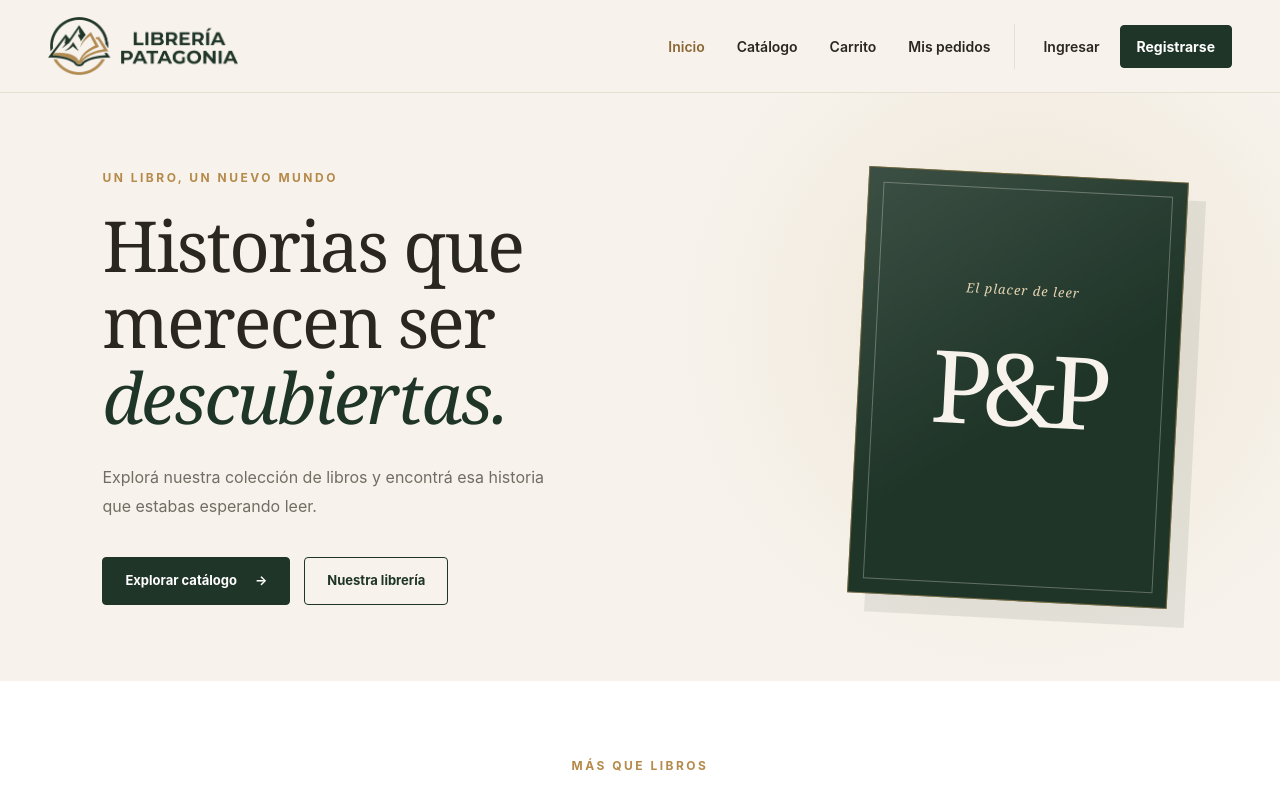
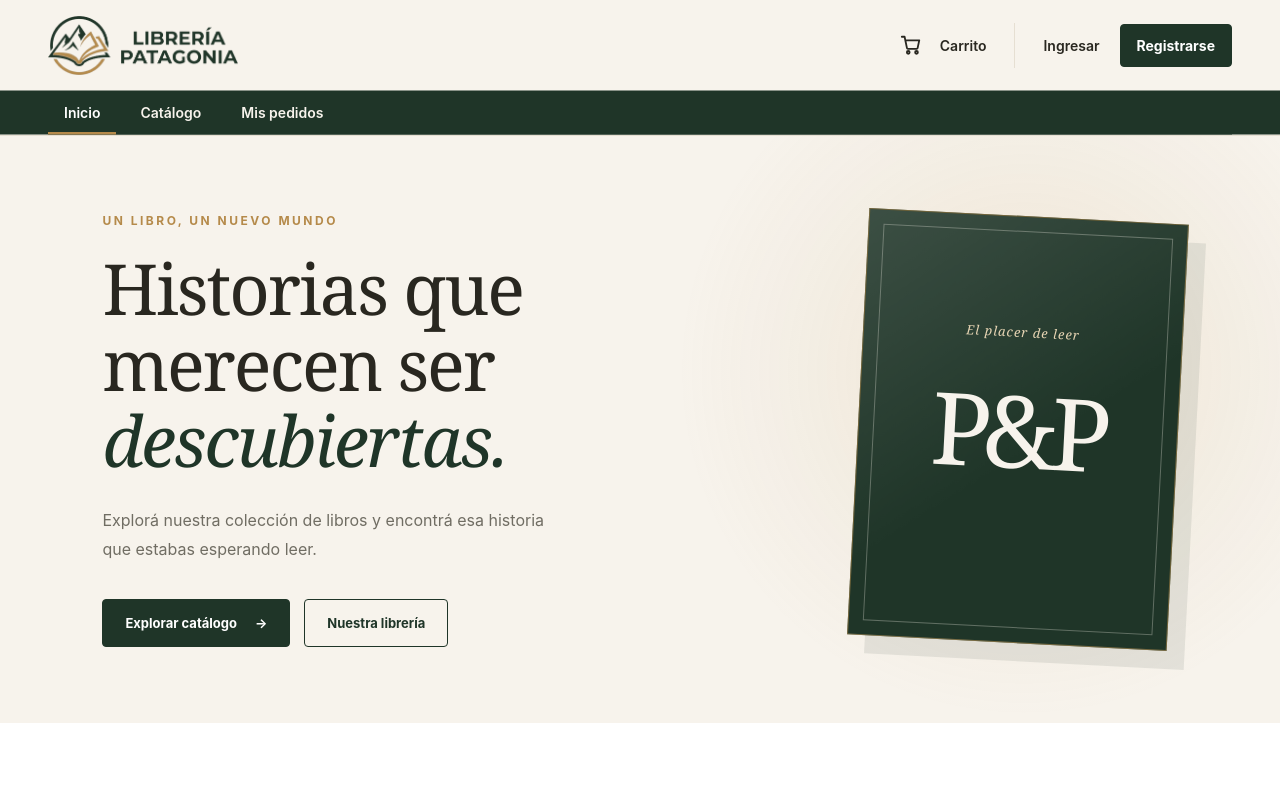
Before and after one commit to jpatriciomaydana/Proyecto-M5-Juan-patricio-Maydana-FT77, a React (Vite) app: page / in a window 1280 px wide. Shown: the top 798 px of the page. Built offline with nearby package versions, Linux system fonts and the light colour scheme; no server answers.

Commit message:
feat: agrega CartLink con insignia y reorganiza el Navbar en barra superior y subnavegación

```diff
--- /dev/null
+++ b/src/components/cart/CartLink.css
@@ -0,0 +1,68 @@
+/* ========================================
+   ENLACE AL CARRITO (NAVBAR) — MOBILE FIRST
+   Celular y tablet: solo icono con insignia.
+   ======================================== */
+
+.navbar__link.cart-link {
+    display: flex;
+    align-items: center;
+    justify-content: center;
+    gap: 18px;
+    min-width: 44px;
+    min-height: 44px;
+    padding: 0;
+}
+
+.cart-link__icon {
+    position: relative;
+    display: inline-flex;
+}
+
+/* Insignia sobre la esquina superior derecha del icono */
+.cart-link__count {
+    position: absolute;
+    top: -9px;
+    right: -12px;
+    box-sizing: border-box;
+    min-width: 20px;
+    height: 20px;
+    padding: 0 4px;
+    border: 2px solid #f7f3ec;
+    border-radius: 10px;
+    background: #8c6734;
+    color: #ffffff;
+    font-size: 11px;
+    font-weight: 700;
+    line-height: 16px;
+    text-align: center;
+}
+
+/* El texto queda solo para lectores de pantalla */
+.cart-link__text {
+    position: absolute;
+    width: 1px;
+    height: 1px;
+    overflow: hidden;
+    clip-path: inset(50%);
+    white-space: nowrap;
+}
+
+/* ========================================
+   ESCRITORIO — desde 1024 px: icono y texto
+   ======================================== */
+
+@media (min-width: 1024px) {
+    .navbar__link.cart-link {
+        justify-content: flex-start;
+        min-width: 0;
+        padding: 12px 8px;
+    }
+
+    .cart-link__text {
+        position: static;
+        width: auto;
+        height: auto;
+        overflow: visible;
+        clip-path: none;
+    }
+}
--- /dev/null
+++ b/src/components/cart/CartLink.tsx
@@ -0,0 +1,41 @@
+import type { JSX } from "react";
+import { NavLink } from "react-router-dom";
+
+import { useCart } from "../../hooks/useCart";
+import { CartIcon } from "../common/Icons";
+import "./CartLink.css";
+
+interface CartLinkProps {
+    onNavigate?: () => void;
+}
+
+function CartLink({ onNavigate }: CartLinkProps): JSX.Element {
+    const { itemCount } = useCart();
+
+    const countText = itemCount > 99 ? "99+" : String(itemCount);
+    const label =
+        itemCount === 0
+            ? "Carrito"
+            : `Carrito, ${itemCount} ${itemCount === 1 ? "producto" : "productos"}`;
+
+    return (
+        <NavLink
+            to="/carrito"
+            className="navbar__link cart-link"
+            aria-label={label}
+            onClick={onNavigate}
+        >
+            <span className="cart-link__icon">
+                <CartIcon size={22} />
+                {itemCount > 0 && (
+                    <span className="cart-link__count" aria-hidden="true">
+                        {countText}
+                    </span>
+                )}
+            </span>
+            <span className="cart-link__text">Carrito</span>
+        </NavLink>
+    );
+}
+
+export default CartLink;
--- a/src/components/layout/Navbar.css
+++ b/src/components/layout/Navbar.css
@@ -31,6 +31,14 @@
     max-width: 145px;
     max-height: 50px;
     object-fit: contain;
+}
+
+/* Acciones de la barra superior: carrito y botón del menú */
+
+.navbar__actions {
+    display: flex;
+    align-items: center;
+    gap: 8px;
 }
 
 /* Botón del menú móvil */
@@ -75,6 +83,31 @@
 .navbar__menu--open {
     display: flex;
 }
+
+/* Subnavegación: Inicio, Catálogo, Mis pedidos, Admin */
+
+.subnav {
+    display: flex;
+    flex-direction: column;
+    gap: 4px;
+}
+
+.subnav__link {
+    display: block;
+    padding: 12px 8px;
+    color: #292720;
+    font-size: 14px;
+    font-weight: 600;
+    text-decoration: none;
+    transition: color 0.2s ease;
+}
+
+.subnav__link:hover,
+.subnav__link.active {
+    color: #8c6734;
+}
+
+/* Enlaces sueltos del menú (Ingresar, carrito) */
 
 .navbar__link {
     display: block;
@@ -159,6 +192,7 @@
 
 /* ========================================
    TABLET — desde 768 px
+   (sigue con menú hamburguesa; solo más espacio)
    ======================================== */
 
 @media (min-width: 768px) {
@@ -171,42 +205,71 @@
         max-width: 165px;
         max-height: 54px;
     }
+}
+
+/* ========================================
+   ESCRITORIO — desde 1024 px
+   Fila 1: logo, carrito y cuenta.
+   Fila 2: franja verde con la subnavegación.
+   ======================================== */
+
+@media (min-width: 1024px) {
+    .navbar {
+        display: grid;
+        grid-template-columns: auto 1fr auto auto;
+        align-items: center;
+        max-width: 1440px;
+        min-height: 0;
+        margin: 0 auto;
+        padding: 16px 48px 0;
+        gap: 0 20px;
+    }
+
+    .navbar__brand {
+        grid-column: 1;
+        grid-row: 1;
+    }
+
+    .navbar__logo {
+        max-width: 190px;
+        max-height: 60px;
+    }
+
+    .navbar__actions {
+        grid-column: 3;
+        grid-row: 1;
+    }
 
     .navbar__toggle {
         display: none;
     }
 
+    /* El menú deja de ser una caja: sus hijos entran en la grilla */
     .navbar__menu {
-        position: static;
-        display: flex;
-        flex-direction: row;
-        align-items: center;
-        gap: 8px;
-        padding: 0;
-        border: 0;
-        box-shadow: none;
-    }
-
-    .navbar__link {
-        padding: 10px 8px;
-        white-space: nowrap;
+        display: contents;
     }
 
     .navbar__account {
+        grid-column: 4;
+        grid-row: 1;
         flex-direction: row;
         align-items: center;
-        gap: 8px;
-        padding: 0 0 0 12px;
+        gap: 12px;
+        padding: 0 0 0 20px;
         border-top: 0;
         border-left: 1px solid #e6dfd2;
     }
 
-    .navbar__register {
-        min-height: 40px;
-        padding: 8px 12px;
+    .navbar__link {
+        padding: 12px 8px;
         white-space: nowrap;
     }
 
+    .navbar__register {
+        min-height: 40px;
+        padding: 10px 16px;
+        white-space: nowrap;
+    }
 
     .navbar__greeting {
         max-width: 200px;
@@ -218,42 +281,40 @@
         padding: 8px 12px;
         white-space: nowrap;
     }
-}
 
-/* ========================================
-   ESCRITORIO — desde 1024 px
-   ======================================== */
-
-@media (min-width: 1024px) {
-    .navbar {
-        max-width: 1440px;
-        min-height: 92px;
-        margin: 0 auto;
-        padding: 16px 48px;
-        gap: 28px;
+    /* Franja verde: ocupa toda la fila 2 y se extiende a todo el ancho */
+    .subnav {
+        grid-column: 1 / -1;
+        grid-row: 2;
+        flex-direction: row;
+        gap: 8px;
+        margin-top: 16px;
+        background: #1f3528;
+        box-shadow: 0 0 0 100vmax #1f3528;
+        clip-path: inset(0 -100vmax);
     }
 
-    .navbar__logo {
-        max-width: 190px;
-        max-height: 60px;
+    .subnav__link {
+        display: flex;
+        align-items: center;
+        min-height: 44px;
+        padding: 0 16px;
+        color: #f7f3ec;
+        white-space: nowrap;
     }
 
-    .navbar__menu {
-        gap: 16px;
+    .subnav__link:hover {
+        color: #ffffff;
+        box-shadow: inset 0 -3px 0 rgb(181 138 74 / 60%);
     }
 
-    .navbar__link {
-        padding: 12px 8px;
-        font-size: 14px;
+    .subnav__link.active {
+        color: #ffffff;
+        box-shadow: inset 0 -3px 0 #b58a4a;
     }
 
-    .navbar__account {
-        gap: 12px;
-        padding-left: 20px;
-    }
-
-    .navbar__register {
-        padding: 10px 16px;
+    .subnav a:focus-visible {
+        outline-offset: -4px;
     }
 }
 
--- a/src/components/layout/Navbar.tsx
+++ b/src/components/layout/Navbar.tsx
@@ -3,6 +3,7 @@ import type { JSX } from "react";
 import { Link, NavLink, useNavigate } from "react-router-dom";
 
 import { useAuthContext } from "../../hooks/useAuthContext";
+import CartLink from "../cart/CartLink";
 import "./Navbar.css";
 
 function Navbar(): JSX.Element {
@@ -43,6 +44,9 @@ function Navbar(): JSX.Element {
                     />
                 </Link>
 
+                <div className="navbar__actions">
+                    <CartLink onNavigate={closeMenu} />
+
                     <button
                         type="button"
                         className="navbar__toggle"
@@ -55,15 +59,17 @@ function Navbar(): JSX.Element {
                         <span />
                         <span />
                     </button>
+                </div>
 
                 <div
                     id="navbar-menu"
                     className={`navbar__menu ${menuOpen ? "navbar__menu--open" : ""}`}
                 >
+                    <div className="subnav">
                         <NavLink
                             to="/"
                             end
-                        className="navbar__link"
+                            className="subnav__link"
                             onClick={closeMenu}
                         >
                             Inicio
@@ -71,23 +77,15 @@ function Navbar(): JSX.Element {
 
                         <NavLink
                             to="/catalogo"
-                        className="navbar__link"
+                            className="subnav__link"
                             onClick={closeMenu}
                         >
                             Catálogo
                         </NavLink>
 
                         <NavLink
-                        to="/carrito"
-                        className="navbar__link"
-                        onClick={closeMenu}
-                    >
-                        Carrito
-                    </NavLink>
-
-                    <NavLink
                             to="/mis-pedidos"
-                        className="navbar__link"
+                            className="subnav__link"
                             onClick={closeMenu}
                         >
                             Mis pedidos
@@ -96,12 +94,13 @@ function Navbar(): JSX.Element {
                         {role === "admin" && (
                             <NavLink
                                 to="/admin"
-                            className="navbar__link"
+                                className="subnav__link"
                                 onClick={closeMenu}
                             >
                                 Admin
                             </NavLink>
                         )}
+                    </div>
 
                     {!loading && (
                         <div className="navbar__account">
```
Lines whose indentation alone changed are shown as unchanged.
